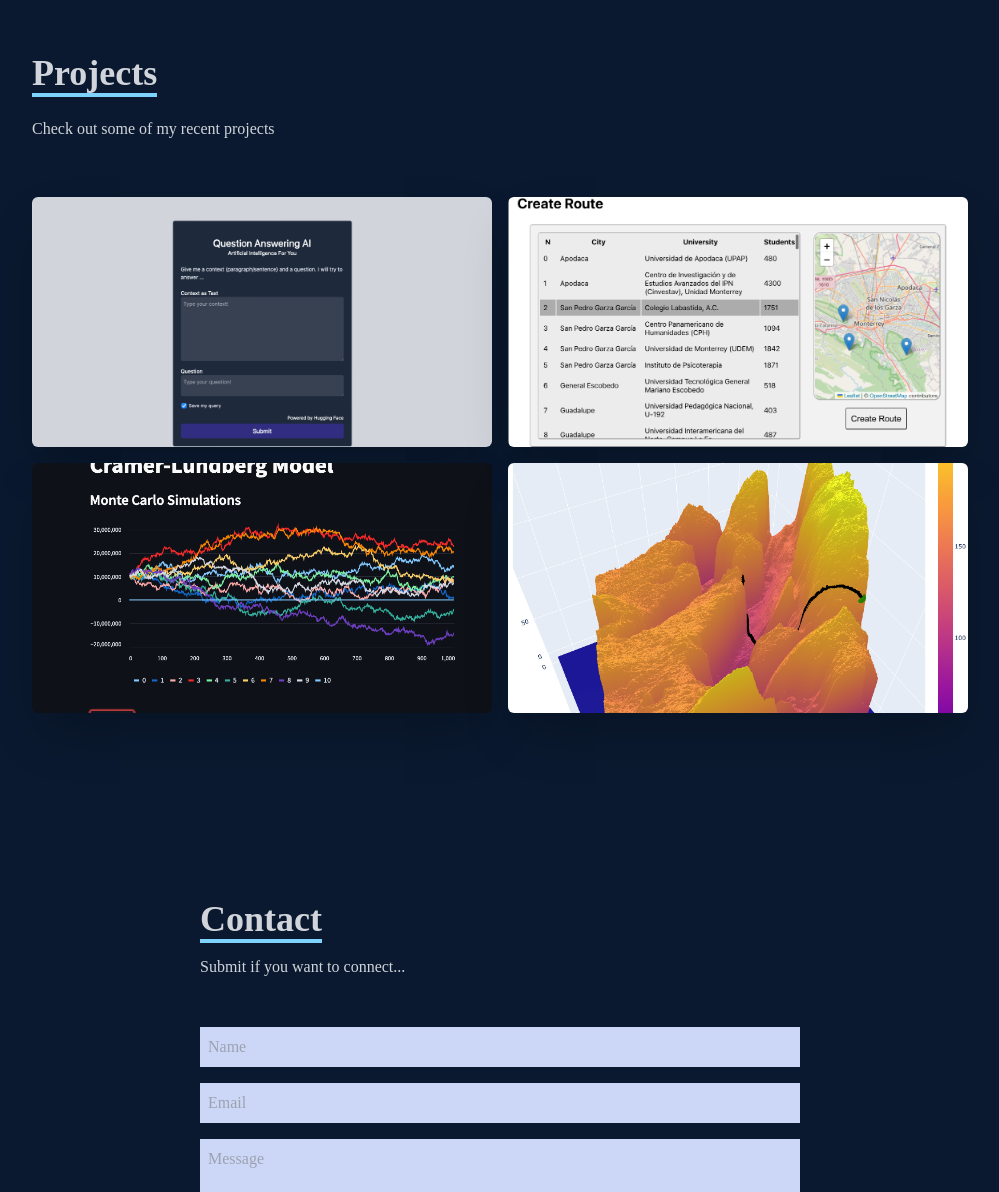
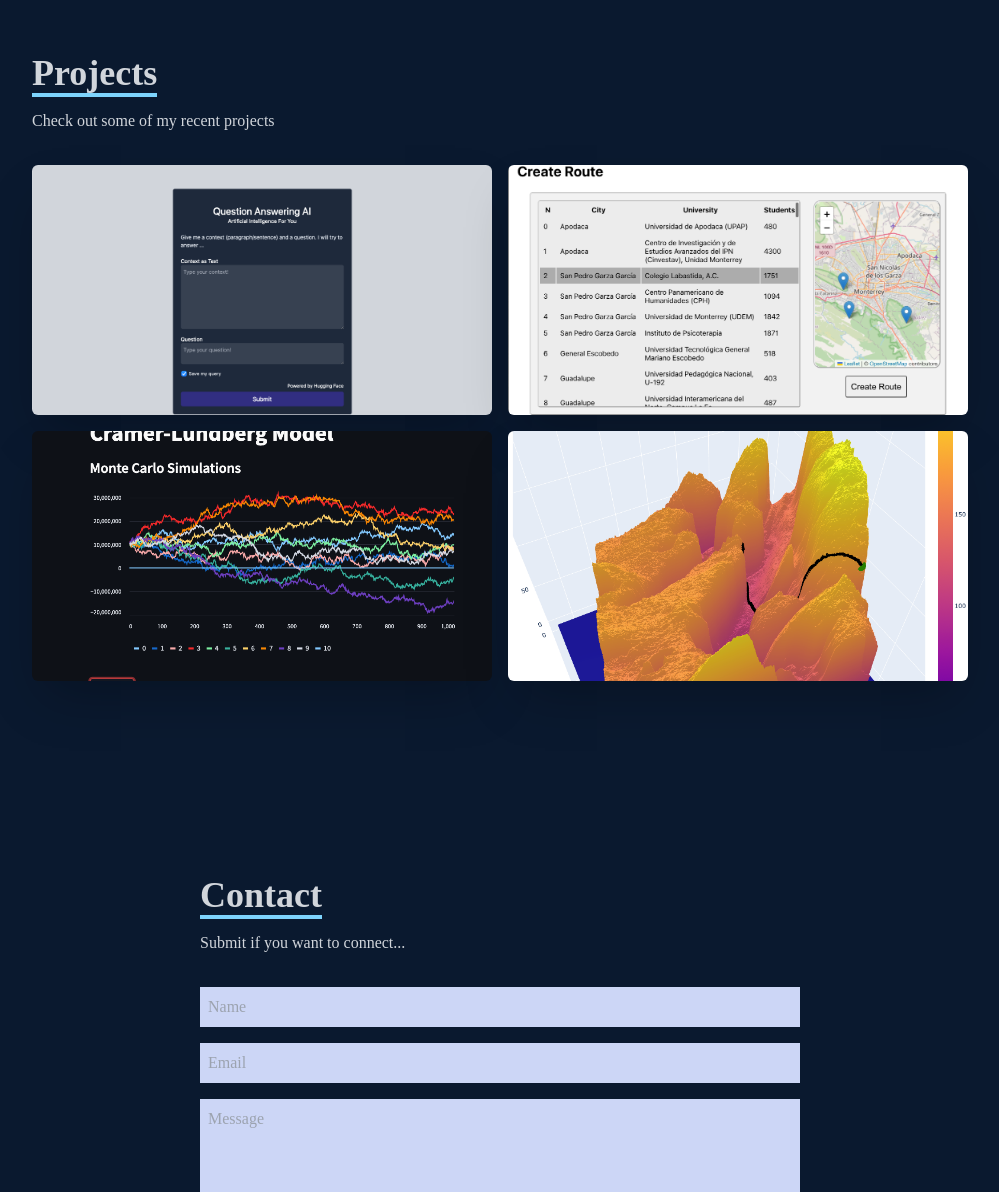
Before and after one commit to gziz/portfolio, a React (Create React App) app: page / in a window 1280 px wide. Shown: the part 779-1971 px from the top of the page, without its empty margins (140-1139 px from the left). Built offline with nearby package versions, Linux system fonts and the light colour scheme.

Commit message:
Fix padding contact and projects

```diff
--- a/src/components/Contact.jsx
+++ b/src/components/Contact.jsx
@@ -6,7 +6,7 @@ const Contact = () => {
         <form method='POST' action="https://getform.io/f/46ea8a72-eeb7-4490-b8c2-74a494ed3030" className='flex flex-col max-w-[600px] w-11/12'>
             <div className='pb-8'>
                 <p className='text-4xl font-bold inline border-b-4 border-sky-300 text-gray-300'>Contact</p>
-                <p className='text-gray-300 py-4'>Submit if you want to connect...</p>
+                <p className='text-gray-300 pt-4'>Submit if you want to connect...</p>
             </div>
             <input className='bg-[#ccd6f6] p-2' type="text" placeholder='Name' name='name' />
             <input className='my-4 p-2 bg-[#ccd6f6]' type="email" placeholder='Email' name='email' />
--- a/src/components/Work.jsx
+++ b/src/components/Work.jsx
@@ -34,7 +34,7 @@ function Work() {
         <div className='max-w-[1000px] mx-auto  p-8 flex flex-col justify-center w-11/12 h-full'>
             <div className='pb-8'>
                 <p className='text-4xl font-bold inline border-b-4 border-sky-300'>Projects</p>
-                <p className='py-6'>Check out some of my recent projects</p>
+                <p className='pt-4'>Check out some of my recent projects</p>
             </div>
 
             <div className='grid sm:grid-cols-2 md:grid-col-3 gap-4'>
```
